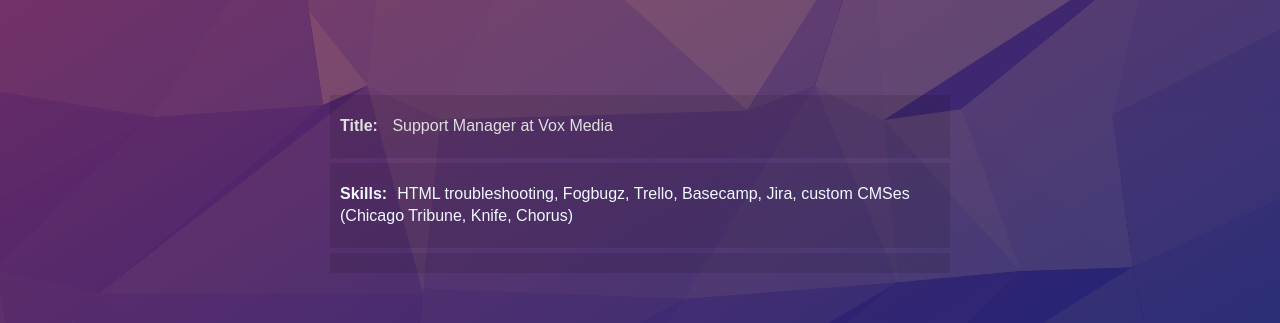
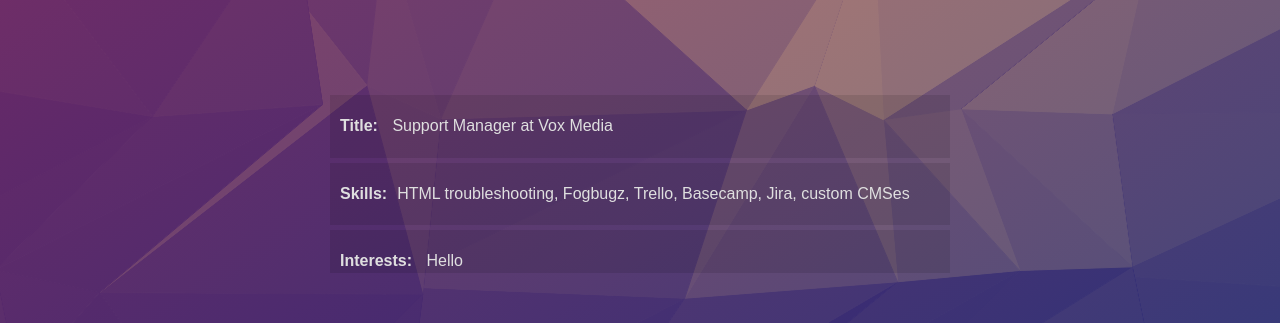
Before and after one commit to elitetruong/elite-site-project, a plain HTML site: page index.html in a window 1280 px wide. Shown: the part 477-800 px from the top of the page. Drawn offline with Linux system fonts and the light colour scheme; a web font is replaced by a local one.

Commit message:
Shader JS speed changes, shortened Interests field in Index

```diff
--- a/css/styles.css
+++ b/css/styles.css
@@ -63,6 +63,7 @@ a:hover {
   background-color: rgba(0, 0, 0, 0);
   overflow-y: scroll;
   overflow-x: hidden;
+
 }
 
 .profile-head {
@@ -119,6 +120,4 @@ a:hover {
 .profile-details .name {}
 .profile-details .twitter {}
 .profile-details .email {}
-.profile-details .interests {
-  color: aliceblue;
-}
+.profile-details .interests {}
--- a/index.html
+++ b/index.html
@@ -25,7 +25,7 @@
 
         <div class="profile-details">
           <div class="title"><span>Title:</span> Support Manager at Vox Media</div>
-          <div class="interests"><span>Skills:</span>HTML troubleshooting, Fogbugz, Trello, Basecamp, Jira, custom CMSes (Chicago Tribune, Knife, Chorus) </div>
+          <div class="interests"><span>Skills:</span>HTML troubleshooting, Fogbugz, Trello, Basecamp, Jira, custom CMSes </div>
           <div class="interests"><span>Interests:</span> Hello</div>
           <div class="twitter"><span>Github:</span> <a href="https://github.com/elitetruong" target="none">elitetruong</a></div>
           <div class="twitter"><span>Twitter:</span> <a href="https://twitter.com/elitetruong" target="none">@elitetruong</a></div>
--- a/scripts/shader.js
+++ b/scripts/shader.js
@@ -1262,7 +1262,7 @@ FSS.SVGRenderer.prototype.formatStyle = function(color) {
     zOffset: 100,
     ambient: '#1abc65',
     diffuse: '#b4c910',
-    speed: 0.0002,
+    speed: 0.0003,
     gravity: 500,
     dampening: 0.95,
     minLimit: 10,
```
